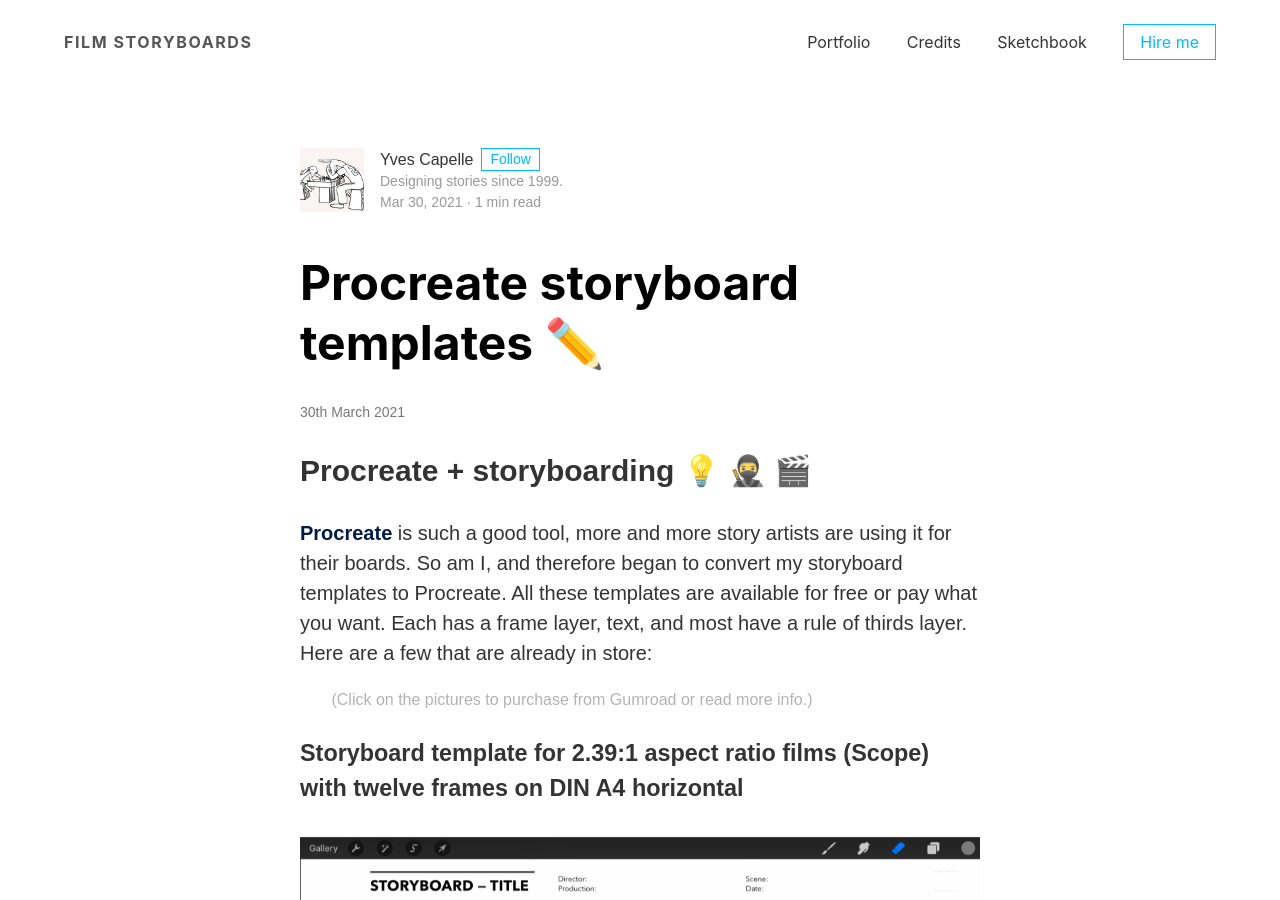
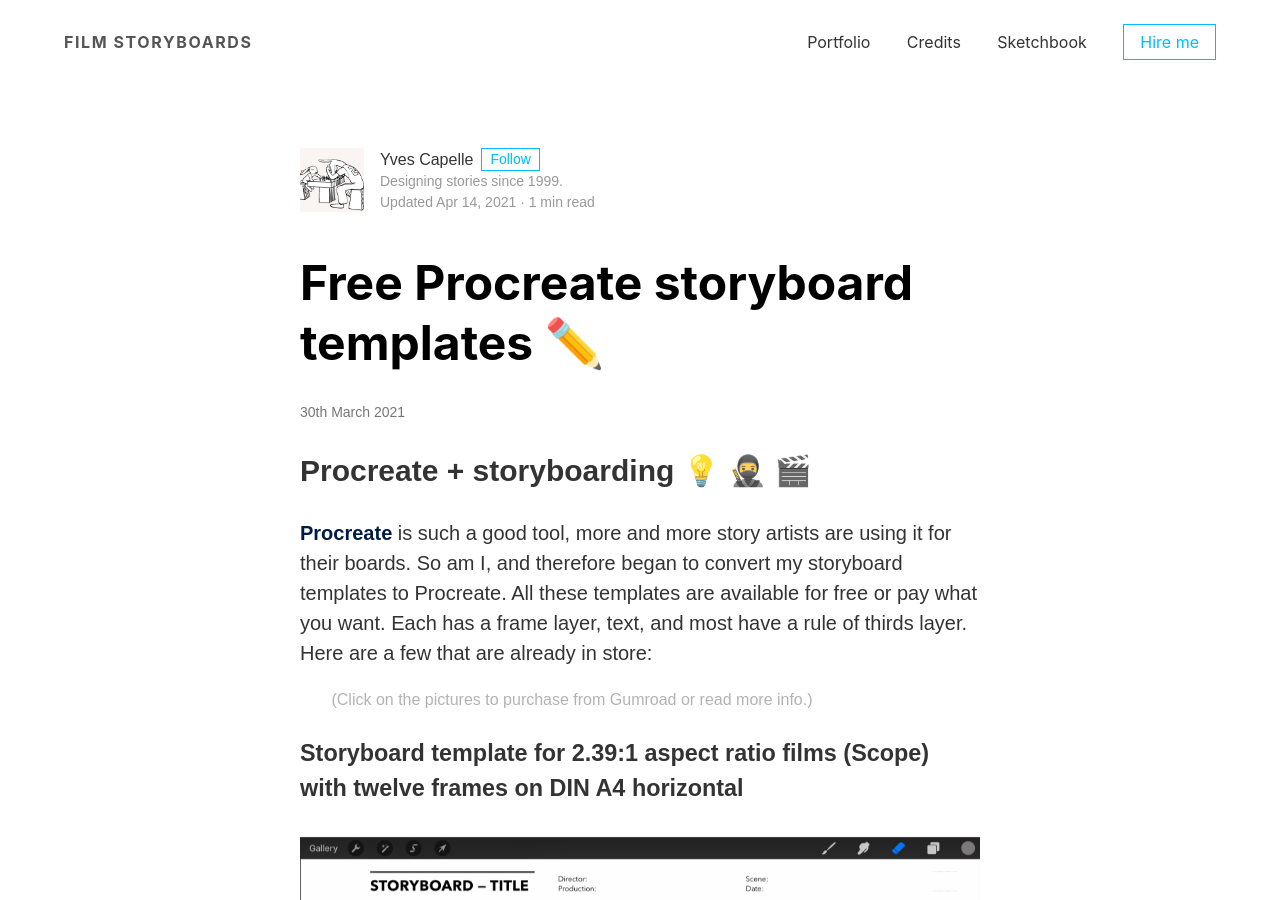
Before and after one commit to YJPL/film-storyboards, a Jekyll site: the page built from _posts/2021-03-30-Procreate-storyboard-templates.md, in a window 1280 px wide and 900 px high. Built offline with Jekyll 4.4.1, drawn with Linux system fonts in a browser that asks for light colours.

Commit message:
Update 2021-03-30-Procreate-storyboard-templates.md

```diff
--- a/_posts/2021-03-30-Procreate-storyboard-templates.md
+++ b/_posts/2021-03-30-Procreate-storyboard-templates.md
@@ -1,7 +1,7 @@
 ---
-title: Procreate storyboard templates ✏️
+title: Free Procreate storyboard templates ✏️
 date: 2021-03-30 12:24:48 +0100
-last_modified_at:
+last_modified_at: 2021-04-14
 author: Yves
 layout: post-centered
 permalink: /procreate-storyboard-templates/
```
